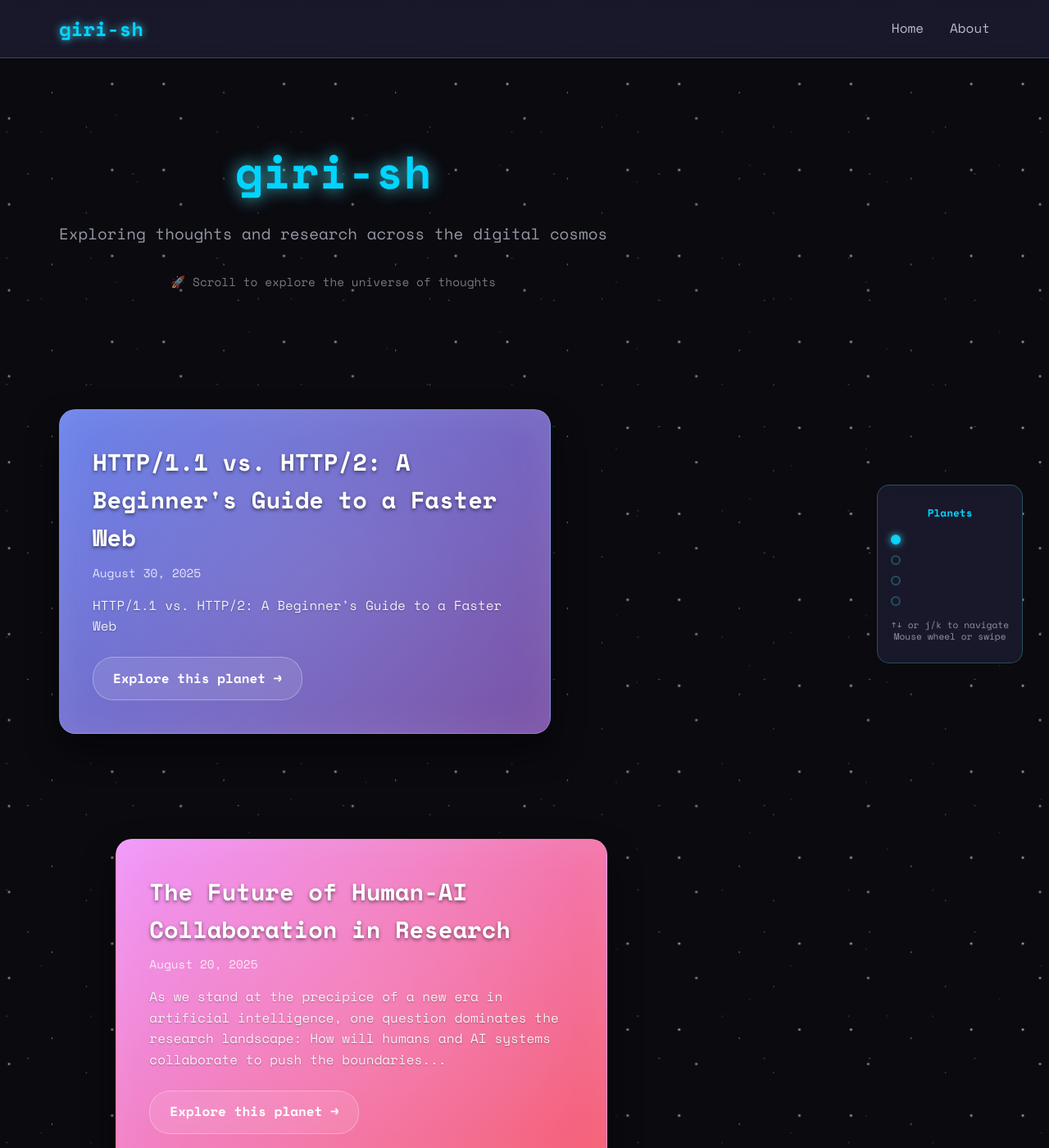
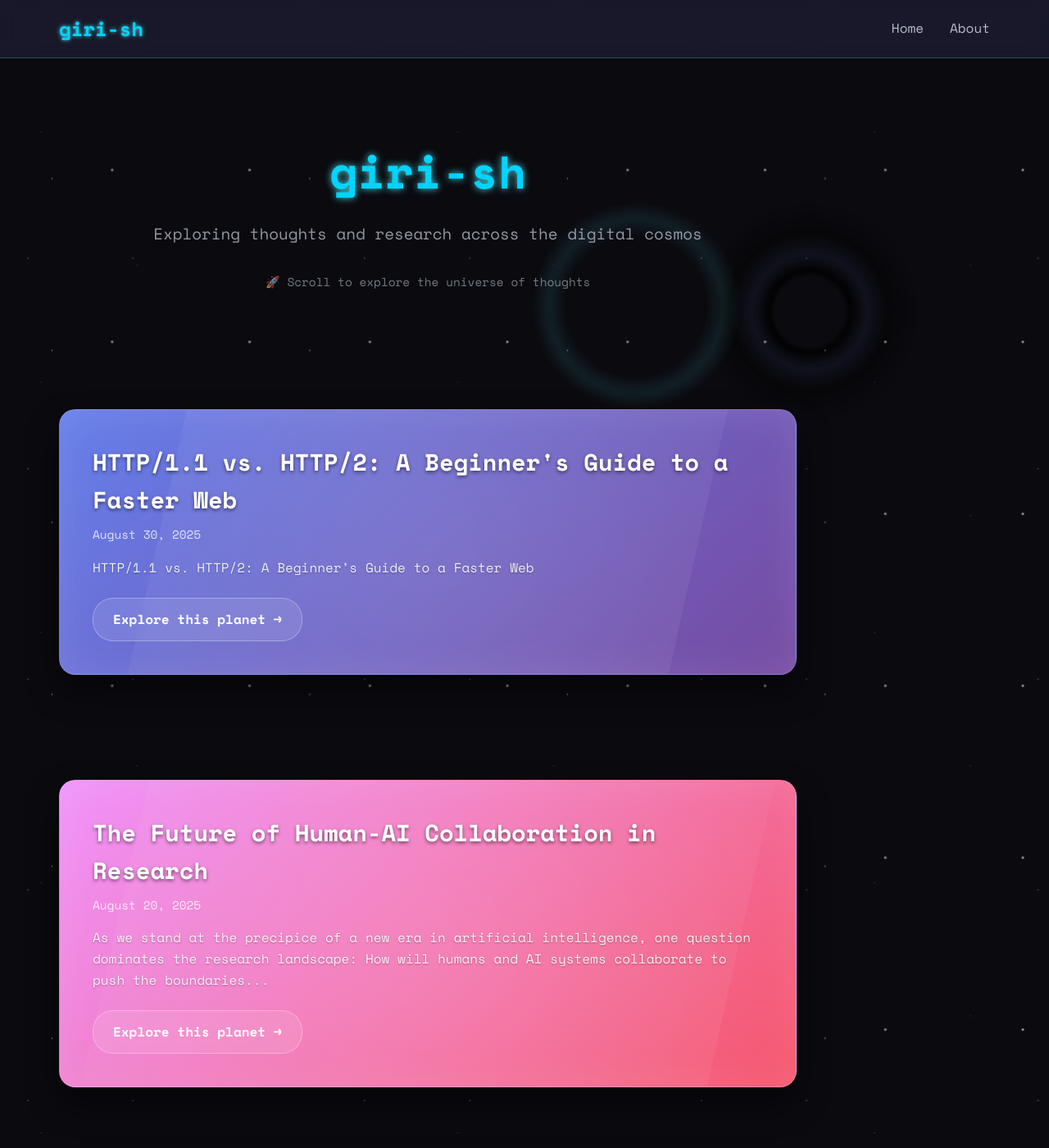
Before and after one commit to giri-sh/giri-sh.github.io, a Jekyll site: the page built from index.md, in a window 1280 px wide and 1400 px high. Shown: the whole window at 82% size. Built offline with Jekyll 4.4.1, drawn with Linux system fonts in a browser that asks for light colours.

Commit message:
feat: enhance deep space theme with UI improvements
• Remove planet indicators sidebar for cleaner navigation
• Add mesmerizing black hole background effect with rotation
• Reduce star density for better content focus
• Increase blog post width (600px → 900px) to prevent image overflow
• Reduce glow effects on UI elements for improved readability
• Add responsive image styling with proper scaling
• Maintain space theme aesthetics while improving usability

Files modified:
- _layouts/default.html: Added black hole element
- assets/js/space-navigation.js: Removed planet indicators functionality
- assets/main.scss: Enhanced styling with black hole, reduced stars, toned down glows

```diff
--- a/_layouts/default.html
+++ b/_layouts/default.html
@@ -16,6 +16,7 @@
     <div class="stars"></div>
     <div class="stars2"></div>
     <div class="stars3"></div>
+    <div class="black-hole"></div>
 
     <header class="site-header">
       <div class="wrapper">
--- a/assets/js/space-navigation.js
+++ b/assets/js/space-navigation.js
@@ -169,163 +169,6 @@ document.addEventListener('DOMContentLoaded', function() {
         observer.observe(post);
     });
 
-    // Add planet indicators/navigation dots
-    function createPlanetIndicators() {
-        const indicatorContainer = document.createElement('div');
-        indicatorContainer.className = 'planet-indicators';
-        indicatorContainer.innerHTML = `
-            <div class=\"indicators-title\">Planets</div>
-            <div class=\"indicators-list\">
-                ${Array.from(posts).map((_, index) =>
-                    `<button class=\"indicator-dot\" data-planet=\"${index}\" title=\"Planet ${index + 1}\">
-                        <span class=\"dot-glow\"></span>
-                    </button>`
-                ).join('')}
-            </div>
-            <div class=\"navigation-help\">
-                <div>\u2191\u2193 or j/k to navigate</div>
-                <div>Mouse wheel or swipe</div>
-            </div>
-        `;
-
-        document.body.appendChild(indicatorContainer);
-
-        // Add click handlers for indicators
-        const indicators = indicatorContainer.querySelectorAll('.indicator-dot');
-        indicators.forEach(indicator => {
-            indicator.addEventListener('click', function() {
-                const planetIndex = parseInt(this.dataset.planet);
-                navigateToPlanet(planetIndex);
-            });
-        });
-
-        return indicators;
-    }
-
-    const indicators = createPlanetIndicators();
-
-    // Update indicators when planet changes
-    function updateIndicators() {
-        indicators.forEach((indicator, index) => {
-            indicator.classList.remove('active', 'visited', 'upcoming');
-
-            if (index === currentPlanet) {
-                indicator.classList.add('active');
-            } else if (index < currentPlanet) {
-                indicator.classList.add('visited');
-            } else {
-                indicator.classList.add('upcoming');
-            }
-        });
-    }
-
-    // Override the updatePlanetStates function to include indicators
-    const originalUpdatePlanetStates = updatePlanetStates;
-    updatePlanetStates = function() {
-        originalUpdatePlanetStates();
-        updateIndicators();
-    };
-
-    // Add CSS for planet indicators
-    const indicatorStyles = document.createElement('style');
-    indicatorStyles.textContent = `
-        .planet-indicators {
-            position: fixed;
-            right: 2rem;
-            top: 50%;
-            transform: translateY(-50%);
-            z-index: 1000;
-            background: rgba(26, 26, 46, 0.9);
-            padding: 1.5rem 1rem;
-            border-radius: 15px;
-            border: 1px solid rgba(77, 208, 225, 0.3);
-            backdrop-filter: blur(10px);
-        }
-
-        .indicators-title {
-            color: #00d4ff;
-            font-size: 0.8rem;
-            text-align: center;
-            margin-bottom: 1rem;
-            font-weight: 600;
-        }
-
-        .indicators-list {
-            display: flex;
-            flex-direction: column;
-            gap: 0.8rem;
-            margin-bottom: 1rem;
-        }
-
-        .indicator-dot {
-            width: 12px;
-            height: 12px;
-            border-radius: 50%;
-            border: 2px solid rgba(77, 208, 225, 0.5);
-            background: transparent;
-            cursor: pointer;
-            transition: all 0.3s ease;
-            position: relative;
-            padding: 0;
-        }
-
-        .indicator-dot:hover {
-            border-color: #00d4ff;
-            transform: scale(1.2);
-        }
-
-        .indicator-dot.active {
-            background: #00d4ff;
-            border-color: #00d4ff;
-            box-shadow: 0 0 10px #4dd0e1;
-        }
-
-        .indicator-dot.visited {
-            background: rgba(77, 208, 225, 0.6);
-            border-color: rgba(77, 208, 225, 0.8);
-        }
-
-        .indicator-dot.upcoming {
-            border-color: rgba(77, 208, 225, 0.3);
-        }
-
-        .dot-glow {
-            position: absolute;
-            top: -2px;
-            left: -2px;
-            right: -2px;
-            bottom: -2px;
-            border-radius: 50%;
-            background: radial-gradient(circle, rgba(77, 208, 225, 0.3) 0%, transparent 70%);
-            opacity: 0;
-            transition: opacity 0.3s ease;
-        }
-
-        .indicator-dot.active .dot-glow {
-            opacity: 1;
-        }
-
-        .navigation-help {
-            font-size: 0.7rem;
-            color: rgba(232, 234, 240, 0.6);
-            text-align: center;
-            line-height: 1.3;
-        }
-
-        @media (max-width: 768px) {
-            .planet-indicators {
-                right: 1rem;
-                padding: 1rem 0.8rem;
-            }
-
-            .navigation-help {
-                display: none;
-            }
-        }
-    `;
-
-    document.head.appendChild(indicatorStyles);
-
     // Initialize
     updatePlanetStates();
 
@@ -333,7 +176,7 @@ document.addEventListener('DOMContentLoaded', function() {
     function addScrollFeedback() {
         const feedback = document.createElement('div');
         feedback.className = 'scroll-feedback';
-        feedback.innerHTML = '\ud83d\ude80';
+        feedback.innerHTML = '🚀';
         document.body.appendChild(feedback);
 
         const feedbackStyles = document.createElement('style');
--- a/assets/main.scss
+++ b/assets/main.scss
@@ -32,7 +32,7 @@ body {
   scroll-behavior: smooth;
 }
 
-// Animated Stars Background
+// Animated Stars Background (reduced number of stars)
 .stars, .stars2, .stars3 {
   position: fixed;
   top: 0;
@@ -43,37 +43,72 @@ body {
   z-index: -1;
 }
 
+// Black hole effect in the background
+.black-hole {
+  position: fixed;
+  top: 20%;
+  right: 15%;
+  width: 200px;
+  height: 200px;
+  border-radius: 50%;
+  background: radial-gradient(circle,
+    transparent 30%,
+    rgba(0, 0, 0, 0.8) 35%,
+    rgba(26, 26, 46, 0.6) 50%,
+    transparent 70%);
+  box-shadow:
+    0 0 50px rgba(0, 0, 0, 0.8),
+    inset 0 0 50px rgba(0, 0, 0, 0.9);
+  animation: blackHoleRotate 15s linear infinite;
+  z-index: -2;
+}
+
+.black-hole::before {
+  content: '';
+  position: absolute;
+  top: 50%;
+  left: 50%;
+  width: 150%;
+  height: 150%;
+  border-radius: 50%;
+  background: radial-gradient(circle,
+    transparent 40%,
+    rgba(77, 208, 225, 0.1) 50%,
+    transparent 60%);
+  transform: translate(-50%, -50%);
+  animation: blackHoleRotate 10s linear infinite reverse;
+}
+
+@keyframes blackHoleRotate {
+  from { transform: rotate(0deg); }
+  to { transform: rotate(360deg); }
+}
+
 .stars {
   background-image:
     radial-gradient(2px 2px at 20px 30px, #eee, transparent),
-    radial-gradient(2px 2px at 40px 70px, rgba(255,255,255,0.8), transparent),
     radial-gradient(1px 1px at 90px 40px, #fff, transparent),
-    radial-gradient(1px 1px at 130px 80px, rgba(255,255,255,0.6), transparent),
     radial-gradient(2px 2px at 160px 30px, #ddd, transparent);
   background-repeat: repeat;
-  background-size: 200px 100px;
+  background-size: 300px 200px;
   animation: zoom 20s alternate infinite;
 }
 
 .stars2 {
   background-image:
-    radial-gradient(1px 1px at 25px 25px, rgba(255,255,255,0.5), transparent),
     radial-gradient(1px 1px at 50px 75px, rgba(255,255,255,0.7), transparent),
-    radial-gradient(1px 1px at 125px 25px, rgba(255,255,255,0.4), transparent),
     radial-gradient(1px 1px at 175px 75px, rgba(255,255,255,0.6), transparent);
   background-repeat: repeat;
-  background-size: 250px 150px;
+  background-size: 400px 250px;
   animation: zoom 30s alternate infinite;
 }
 
 .stars3 {
   background-image:
-    radial-gradient(1px 1px at 10px 10px, rgba(255,255,255,0.3), transparent),
-    radial-gradient(1px 1px at 150px 150px, rgba(255,255,255,0.3), transparent),
     radial-gradient(1px 1px at 60px 170px, rgba(255,255,255,0.3), transparent),
     radial-gradient(1px 1px at 175px 30px, rgba(255,255,255,0.3), transparent);
   background-repeat: repeat;
-  background-size: 300px 200px;
+  background-size: 500px 300px;
   animation: zoom 40s alternate infinite;
 }
 
@@ -116,12 +151,12 @@ body {
 }
 
 .title-glow {
-  text-shadow: 0 0 10px $space-glow;
+  text-shadow: 0 0 5px $space-glow;
   transition: text-shadow 0.3s ease;
 }
 
 .title-glow:hover {
-  text-shadow: 0 0 20px $space-glow, 0 0 30px $space-glow;
+  text-shadow: 0 0 10px $space-glow, 0 0 15px $space-glow;
 }
 
 .site-nav .nav-links {
@@ -138,7 +173,7 @@ body {
 
 .nav-link:hover {
   color: $space-accent;
-  text-shadow: 0 0 5px $space-glow;
+  text-shadow: 0 0 3px $space-glow;
 }
 
 .nav-link::after {
@@ -178,7 +213,7 @@ body {
   font-size: 3.5rem;
   font-weight: 700;
   color: $space-accent;
-  text-shadow: 0 0 20px $space-glow;
+  text-shadow: 0 0 10px $space-glow;
   margin-bottom: 1rem;
   animation: float 6s ease-in-out infinite;
 }
@@ -219,7 +254,7 @@ body {
 .post-planet {
   position: relative;
   width: 100%;
-  max-width: 600px;
+  max-width: 900px;
   perspective: 1000px;
   transition: transform 0.6s ease;
 }
@@ -342,7 +377,7 @@ body {
   right: -10px;
   bottom: -10px;
   border-radius: 25px;
-  background: linear-gradient(45deg, transparent, rgba(255, 255, 255, 0.1), transparent);
+  background: linear-gradient(45deg, transparent, rgba(255, 255, 255, 0.05), transparent);
   opacity: 0;
   transition: opacity 0.3s ease;
   pointer-events: none;
@@ -374,7 +409,7 @@ body {
 
 // Post Detail Page
 .post-detail {
-  max-width: 800px;
+  max-width: 1000px;
   margin: 0 auto;
   background: rgba(26, 26, 46, 0.8);
   border-radius: 15px;
@@ -393,7 +428,7 @@ body {
 .post-detail .post-title {
   font-size: 2.5rem;
   color: $space-accent;
-  text-shadow: 0 0 10px $space-glow;
+  text-shadow: 0 0 5px $space-glow;
   margin-bottom: 1rem;
 }
 
@@ -411,7 +446,7 @@ body {
 .post-content h1, .post-content h2, .post-content h3, .post-content h4, .post-content h5, .post-content h6 {
   color: $space-accent;
   margin: 2rem 0 1rem 0;
-  text-shadow: 0 0 5px $space-glow;
+  text-shadow: 0 0 3px $space-glow;
 }
 
 .post-content p {
@@ -443,6 +478,14 @@ body {
   color: $text-secondary;
 }
 
+.post-content img {
+  max-width: 100%;
+  height: auto;
+  border-radius: 8px;
+  margin: 1.5rem 0;
+  box-shadow: 0 10px 30px rgba(0, 0, 0, 0.3);
+}
+
 // Post Navigation
 .post-navigation {
   display: flex;
@@ -466,7 +509,7 @@ body {
 
 .post-navigation .nav-link:hover {
   background: rgba(77, 208, 225, 0.1);
-  box-shadow: 0 0 10px $space-glow;
+  box-shadow: 0 0 5px $space-glow;
 }
 
 .back-to-universe {
@@ -484,7 +527,7 @@ body {
   color: $space-accent;
   font-size: 2rem;
   margin-bottom: 1rem;
-  text-shadow: 0 0 10px $space-glow;
+  text-shadow: 0 0 5px $space-glow;
 }
 
 // Responsive Design
```
